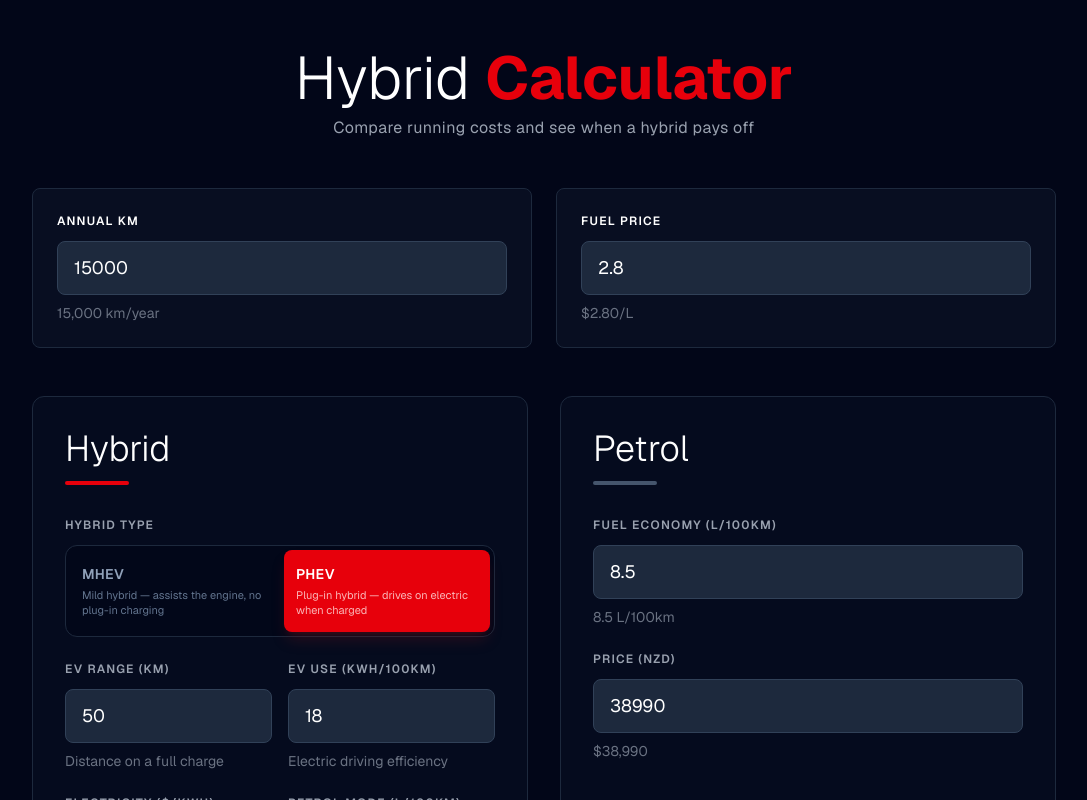
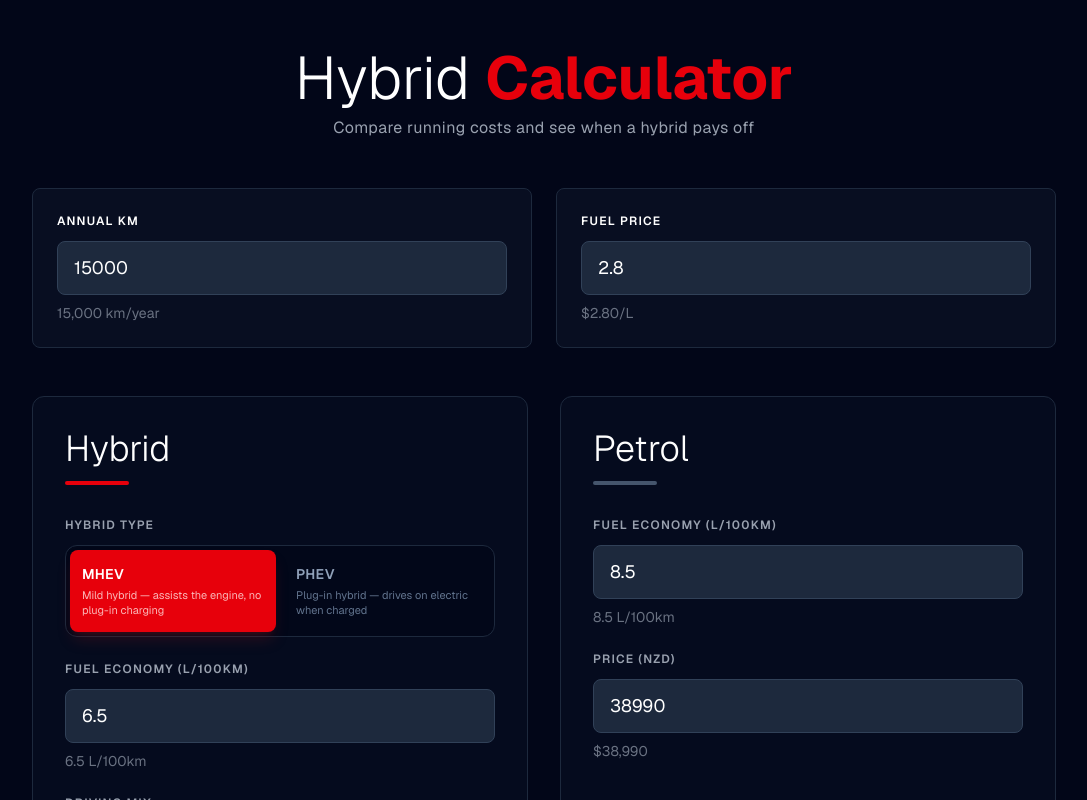
Before and after one commit to HarryLudemann/Hybrid-Calculator, a Next.js app: page / in a window 1280 px wide. Shown: the top 800 px of the page, without its empty margins (96-1183 px from the left). Built offline with nearby package versions, Linux system fonts and the light colour scheme; no server answers.

Commit message:
Changing default to MHEV

```diff
--- a/app/components/HybridCalculator.tsx
+++ b/app/components/HybridCalculator.tsx
@@ -23,7 +23,7 @@ const formatFuel = (num: number) => num.toFixed(1);
 export default function HybridCalculator() {
   const [annualKm, setAnnualKm] = useState<number | string>(15000);
   const [fuelPrice, setFuelPrice] = useState<number | string>(2.8);
-  const [hybridType, setHybridType] = useState<HybridType>('phev');
+  const [hybridType, setHybridType] = useState<HybridType>('mhev');
   const [hybridFuel, setHybridFuel] = useState<number | string>(6.5);
   const [hybridPrice, setHybridPrice] = useState<number | string>(44990);
   const [drivingProfile, setDrivingProfile] = useState<DrivingProfile>('mixed');
```
